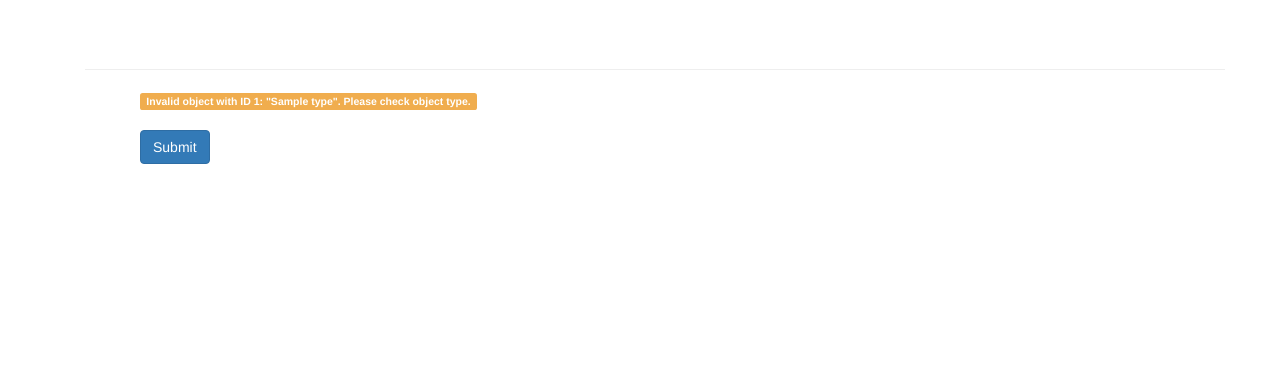
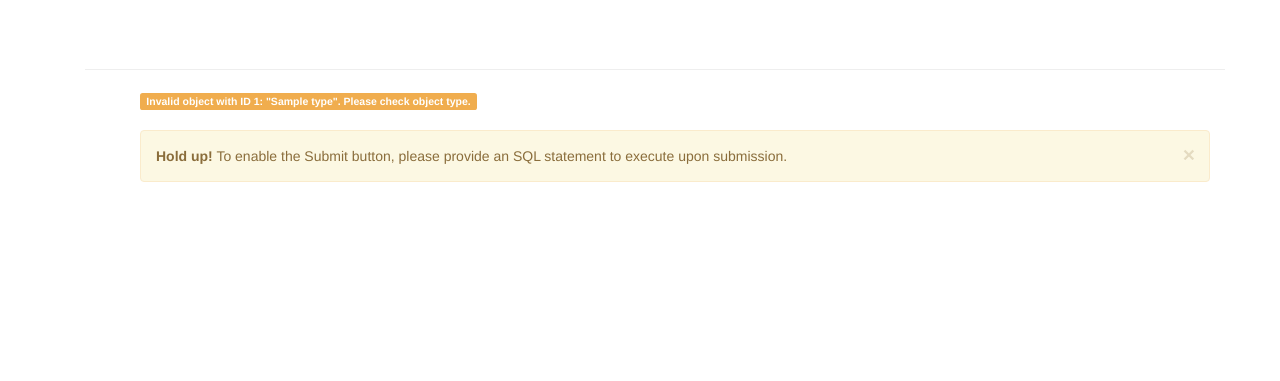
Before and after one commit to jeremyclarke/Project-slim, a PHP site: template templates/form.twig in a window 1280 px wide. Shown: the part 51-432 px from the top of the page. Run offline with PHP 8.4, Linux system fonts and the light colour scheme; the template is opened without the code that fills it: most values are stand-ins (such as "Sample title", 1, 10 or a date in 2020); some libraries are stand-ins or nearby versions.

Commit message:
Added notifications to form submit button

```diff
--- a/templates/form.twig
+++ b/templates/form.twig
@@ -43,10 +43,20 @@
                 {% endfor %}
 
                 {% if objects is not empty %}
-                    <div class="form-group">
-                        <button type="submit" class="btn btn-primary" id="submitButton">Submit</button>
-                    </div>
+                    {% if form.submit_statement is not empty %}
+                        <div class="form-group">
+                            <button type="submit" class="btn btn-primary" id="submitButton">Submit</button>
+                        </div>
+                    {% else %}
+                        <div class="alert alert-warning alert-dismissible" role="alert">
+                            <button type="button" class="close" data-dismiss="alert" aria-label="Close"><span
+                                        aria-hidden="true">&times;</span></button>
+                            <strong>Hold up!</strong> To enable the Submit button, please provide an SQL
+                            statement to execute upon submission.
+                        </div>
+                    {% endif %}
                 {% endif %}
+
 
             </ul>
 
@@ -57,6 +67,8 @@
 
 {% block js %}
     <script>
+
+        //        TODO: turn off SQL error messages if developer mode is off
 
         $('#pageForm').validator().submit(function (e) {
             if (e.isDefaultPrevented()) {
```
Also changed, not shown: src/Controllers/FormController.php (+0 -7 lines).
